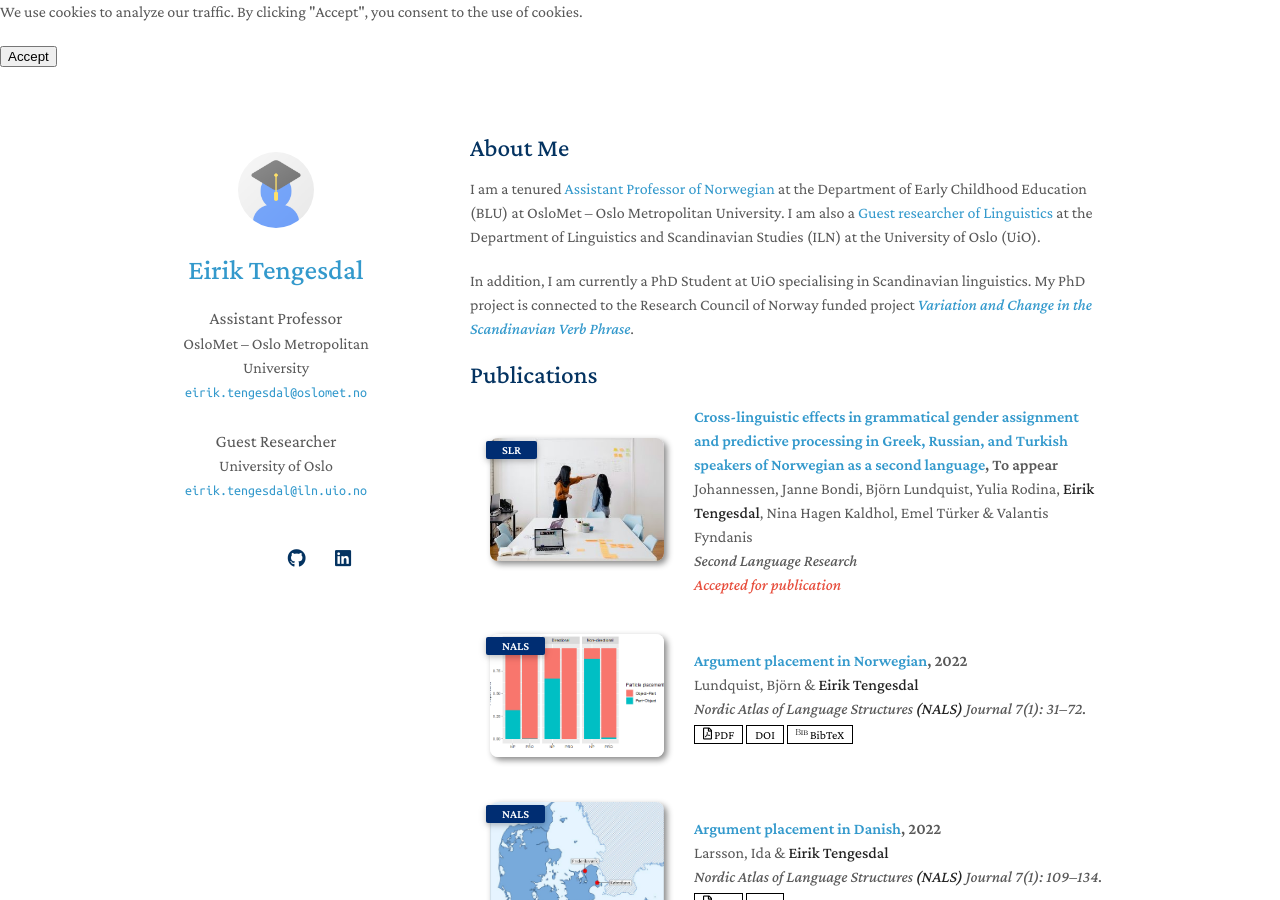
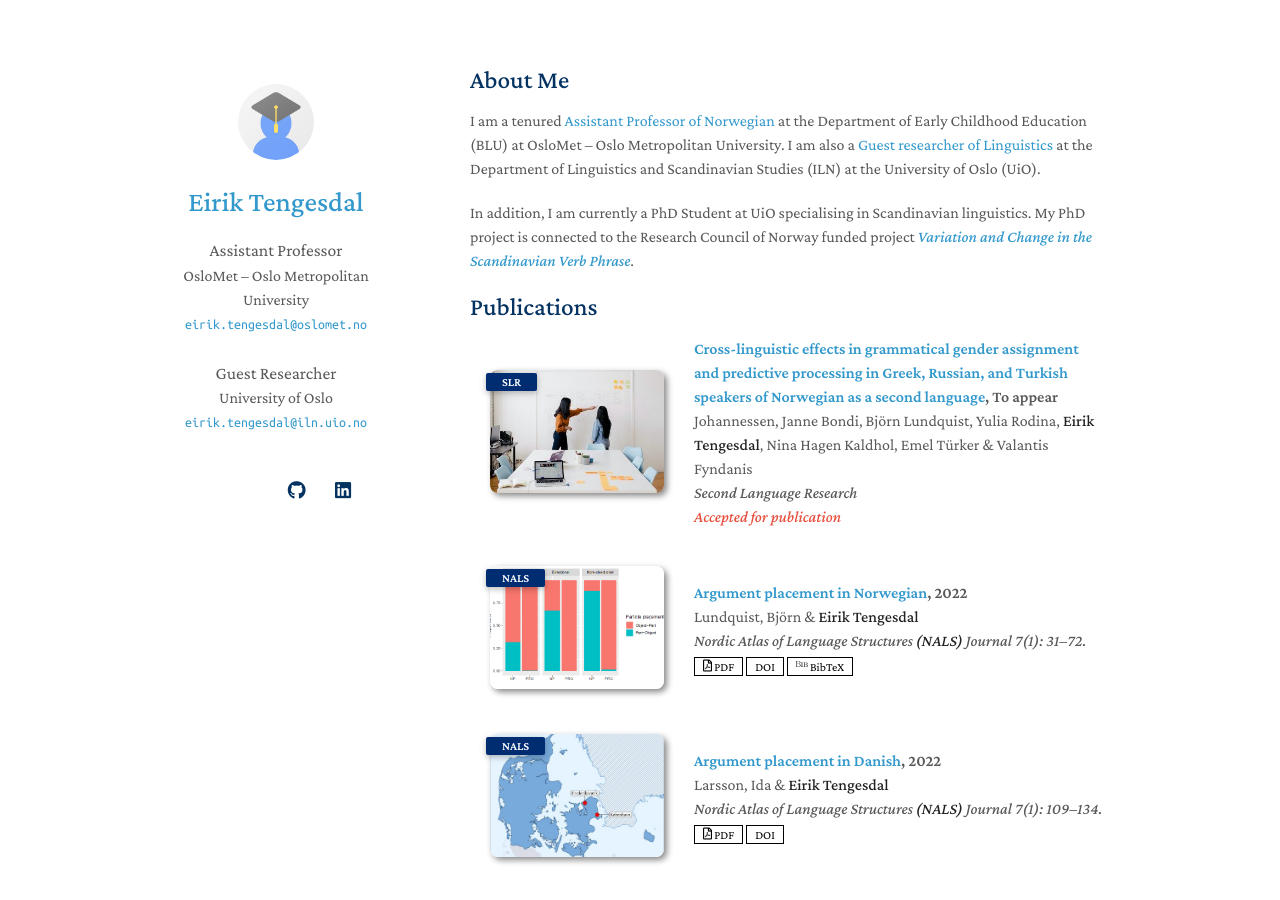
Before and after one commit to EirikTengesdal/eiriktengesdal.no-old, a Jekyll site: the page built from index.md, in a window 1280 px wide and 900 px high. Built offline with Jekyll 4.4.1, drawn with Linux system fonts in a browser that asks for light colours; nearby versions of some CDN libraries; a style sheet for code colours, icons or effects is not loaded; our own code applies the rules of GitHub Pages for plain Markdown files.

Commit message:
Update homepage.html

```diff
--- a/_layouts/homepage.html
+++ b/_layouts/homepage.html
@@ -35,38 +35,20 @@
     <link rel="stylesheet" href="./assets/css/style-no-dark-mode.css">
     <link rel="stylesheet" href="./assets/css/publications-no-dark-mode.css">
     {% endif %}
+
+    <!-- {% if site.google_analytics %} -->
+    <!-- Google tag (gtag.js) -->
+    <!-- <script async src="https://www.googletagmanager.com/gtag/js?id={{ site.google_analytics }}"></script>
+    <script>
+      window.dataLayer = window.dataLayer || [];
+      function gtag(){dataLayer.push(arguments);}
+      gtag('js', new Date());
+
+      gtag('config', '{{ site.google_analytics }}');
+    </script>
+    {% endif %} -->
   </head>
   <body>
-    <!-- Cookie consent banner -->
-    <div id="cookie-banner">
-      <p>We use cookies to analyze our traffic. By clicking "Accept", you consent to the use of cookies.</p>
-      <button onclick="acceptCookies()">Accept</button>
-    </div>
-    <!-- Google Analytics -->
-    <script>
-      function acceptCookies() {
-        // Hide the cookie banner
-        document.getElementById('cookie-banner').style.display = 'none';
-
-        // Load Google Analytics
-        var script = document.createElement('script');
-        script.src = 'https://www.googletagmanager.com/gtag/js?id={{ site.google_analytics }}';
-        script.async = true;
-        document.head.appendChild(script);
-
-        window.dataLayer = window.dataLayer || [];
-        function gtag(){dataLayer.push(arguments);}
-        gtag('js', new Date());
-        gtag('config', '{{ site.google_analytics }}');
-
-        // Load ClustrMaps
-        var script = document.createElement('script');
-        script.src = '//clustrmaps.com/globe.js?d={{ site.clustrmaps_id }}';
-        script.id = 'clstr_globe';
-        document.body.appendChild(script);
-      }
-    </script>
-
     <div class="wrapper">
       <header>
 
@@ -151,12 +133,12 @@
       </div>
       {% endif %}
 
-      {% if site.clustrmaps_id %}
+      <!-- {% if site.clustrmaps_id %}
       <br>
       <div style="width:100px; pointer-events: none;">
       <script type="text/javascript" id="clstr_globe" src="//clustrmaps.com/globe.js?d={{ site.clustrmaps_id }}"></script>
       </div>
-      {% endif %}
+      {% endif %} -->
 
       </section>
       <footer>
```
